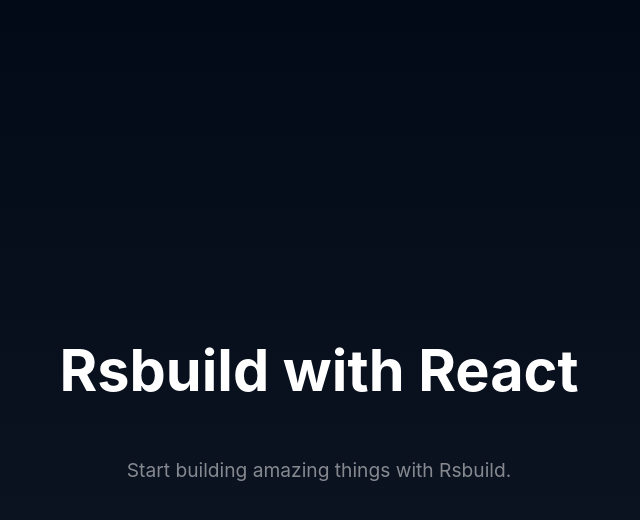
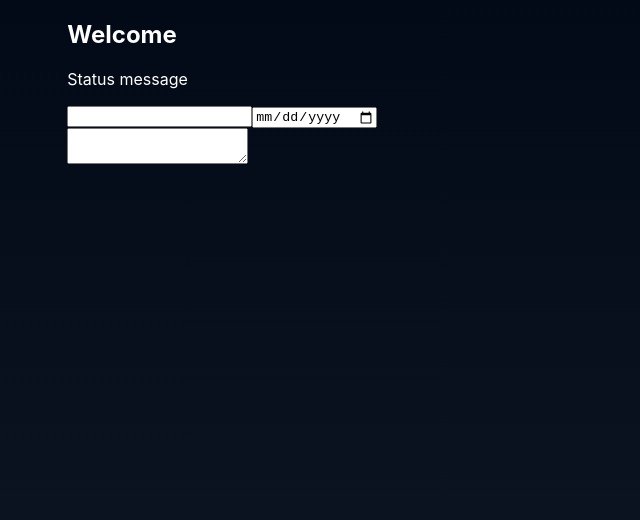
Before and after one commit to FrstF4ll/web-todo-react, a React app: page / in a window 1280 px wide. Shown: the top 520 px of the page, without its empty margins (321-961 px from the left). Built offline with nearby package versions, Linux system fonts and the light colour scheme; the HTML template or start-up script is replaced by a standard one.

Commit message:
feat: implement user input section with header. closes #2, closes #5
- Create dedicated file for todos.
- Implement first fiew styling option (grid and flex box presets)

```diff
--- a/src/App.css
+++ b/src/App.css
@@ -3,24 +3,28 @@
   color: #fff;
   font-family: Inter, Avenir, Helvetica, Arial, sans-serif;
   background-image: linear-gradient(to bottom, #020917, #101725);
+  height: 100vh;
 }
 
-.content {
-  display: flex;
-  min-height: 100vh;
-  line-height: 1.1;
-  text-align: center;
-  flex-direction: column;
-  justify-content: center;
+main {
+  display: grid;
+  grid-template-columns: repeat(5, auto);
+  grid-template-rows: repeat(3, auto);
 }
 
-.content h1 {
-  font-size: 3.6rem;
-  font-weight: 700;
+main > * {
+  grid-column: 3;
 }
 
-.content p {
-  font-size: 1.2rem;
-  font-weight: 400;
-  opacity: 0.5;
+.flex-row,
+.flex-column {
+  display: flex;
 }
+
+.flex-row {
+  flex-direction: row;
+}
+
+.flex-column {
+  flex-direction: column;
+}
--- a/src/App.tsx
+++ b/src/App.tsx
@@ -1,11 +1,17 @@
 import './App.css';
+import { TodoInputs } from './Todos';
 
 const App = () => {
   return (
-    <div className="content">
-      <h1>Rsbuild with React</h1>
-      <p>Start building amazing things with Rsbuild.</p>
-    </div>
+    <main>
+      <section className='flex-column'>
+        <header className='heading'>
+          <h1>Welcome</h1>
+          <p className='status-message'>Status message</p>
+        </header>
+        <TodoInputs/>
+      </section>
+    </main>
   );
 };
 
--- /dev/null
+++ b/src/Todos.tsx
@@ -0,0 +1,8 @@
+export const TodoInputs = () => {
+    return ( <form className='create-todo'>
+        <div>
+          <input type="text" /><input type="date" />
+        </div>
+        <textarea/>
+        </form>)
+}
```
